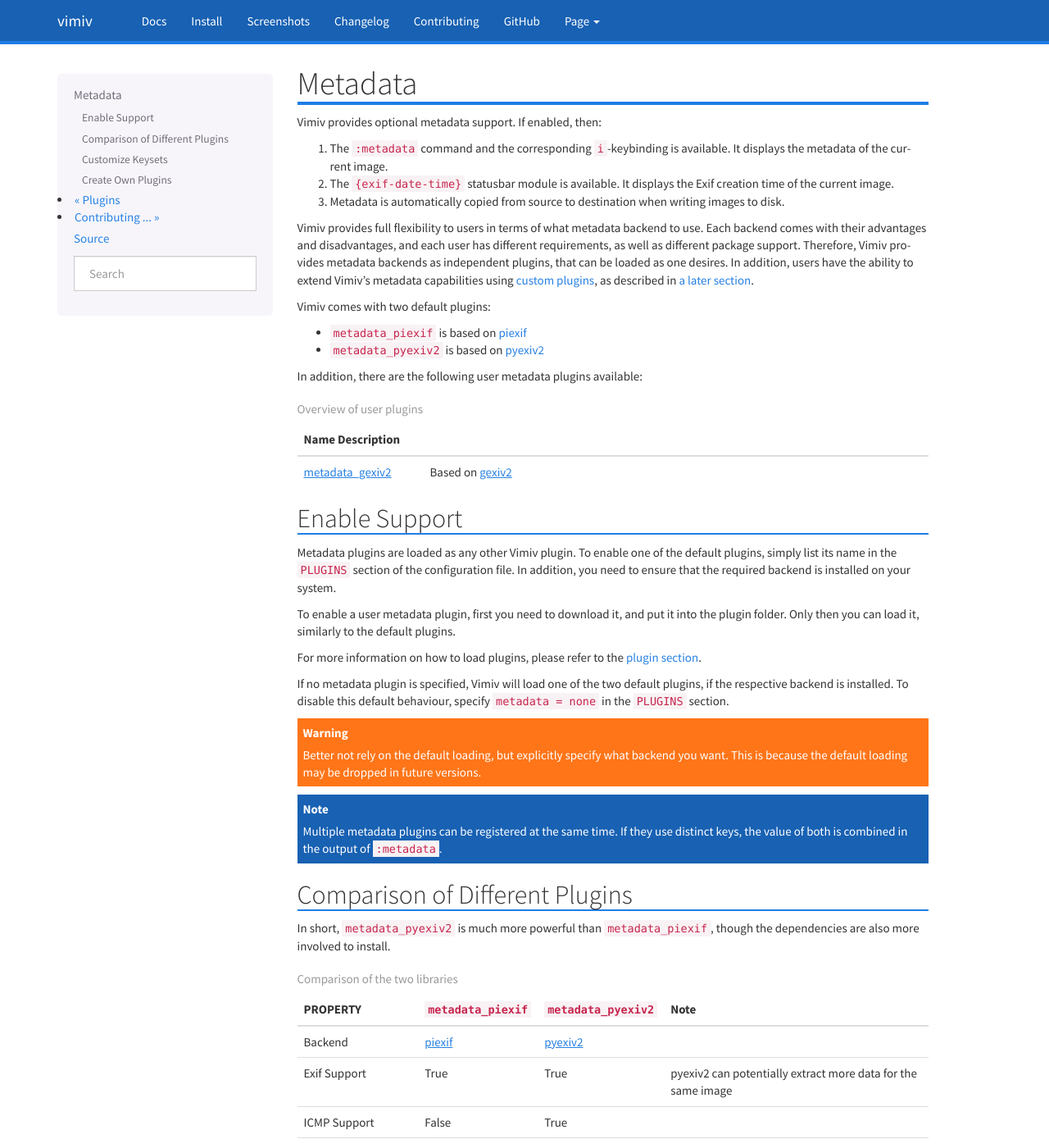
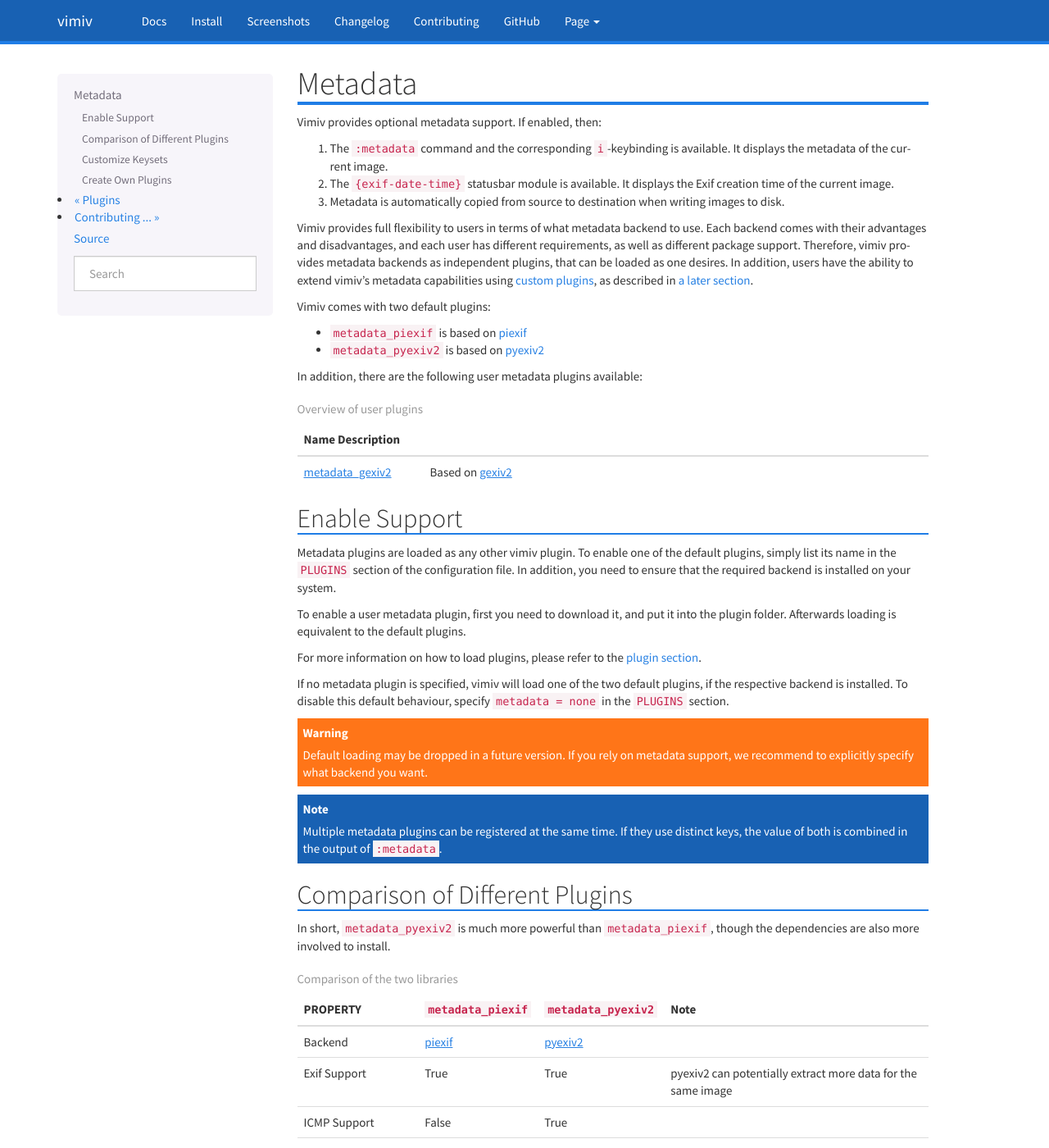
Before and after one commit to karlch/vimiv-qt, a Sphinx documentation site: the page built from docs/documentation/metadata.rst, in a window 1280 px wide and 1400 px high. Shown: the whole window at 82% size. Built offline with Sphinx 7.4.7, drawn with Linux system fonts in a browser that asks for light colours; some of the changed text lies outside the part shown.

Commit message:
Docs: minor wording changes

```diff
--- a/docs/changelog.rst
+++ b/docs/changelog.rst
@@ -105,10 +105,10 @@
   supported by our testing framework, and 5.11 is out since July 2018. Code will likely
   still work with these versions, but as it is no longer tested, there is no guarantee.
 * The ``shuffle`` setting was moved into the ``sort`` group.
-* Complete refactoring of the metadata handling. The handler functionality is moved out
-  to plugin space, allowing for full flexibility in choosing a suitable backend. By
+* Complete refactoring of metadata support. The handler functionality is moved out
+  to the plugin space, allowing for full flexibility in choosing a suitable backend. By
   default, ``metadata_pyexiv2`` or ``metadata_piexif`` is loaded, if the respective
-  backend is installed. The default behaviour can be overwrite by explicitly loading a
+  backend is installed. The default behaviour can be overridden by explicitly loading a
   metadata plugin.
 
 Fixed:
--- a/docs/documentation/install.rst
+++ b/docs/documentation/install.rst
@@ -129,8 +129,9 @@
     - QtSvg (optional for svg support)
 * `PyQt5 <http://www.riverbankcomputing.com/software/pyqt/intro>`_  5.11.3 or newer
 * `setuptools <https://pypi.python.org/pypi/setuptools/>`_ (for installation)
-* `pyexiv2 <https://python3-exiv2.readthedocs.io>`_ (optional for exif support)
-* `piexif <https://pypi.org/project/piexif/>`_ (optional alternative for exif support)
+* `pyexiv2 <https://python3-exiv2.readthedocs.io>`_ (optional for metadata support)
+* `piexif <https://pypi.org/project/piexif/>`_ (optional alternative for metadata
+  support)
 
 Package Names For Distributions
 ^^^^^^^^^^^^^^^^^^^^^^^^^^^^^^^
--- a/docs/documentation/metadata.rst
+++ b/docs/documentation/metadata.rst
@@ -12,9 +12,9 @@
 
 Vimiv provides full flexibility to users in terms of what metadata backend to use.
 Each backend comes with their advantages and disadvantages, and each user has different
-requirements, as well as different package support. Therefore, Vimiv provides metadata
+requirements, as well as different package support. Therefore, vimiv provides metadata
 backends as independent plugins, that can be loaded as one desires. In addition, users
-have the ability to extend Vimiv's metadata capabilities using
+have the ability to extend vimiv's metadata capabilities using
 :ref:`custom plugins<Plugins>`, as described in
 :ref:`a later section<create_own_plugins>`.
 
@@ -40,24 +40,24 @@
 Enable Support
 --------------
 
-Metadata plugins are loaded as any other Vimiv plugin. To enable one of the default
+Metadata plugins are loaded as any other vimiv plugin. To enable one of the default
 plugins, simply list its name in the ``PLUGINS`` section of the configuration file. In
 addition, you need to ensure that the required backend is installed on your system.
 
 To enable a user metadata plugin, first you need to download it, and put it into the
-plugin folder. Only then you can load it, similarly to the default plugins.
+plugin folder. Afterwards loading is equivalent to the default plugins.
 
 For more information on how to load plugins, please refer to the
 :ref:`plugin section<Plugins>`.
 
-If no metadata plugin is specified, Vimiv will load one of the two default plugins, if
+If no metadata plugin is specified, vimiv will load one of the two default plugins, if
 the respective backend is installed. To disable this default behaviour, specify
 ``metadata = none`` in the ``PLUGINS`` section.
 
 .. warning::
 
-   Better not rely on the default loading, but explicitly specify what backend you want.
-   This is because the default loading may be dropped in future versions.
+   Default loading may be dropped in a future version. If you rely on metadata support,
+   we recommend to explicitly specify what backend you want.
 
 .. note::
    Multiple metadata plugins can be registered at the same time. If they use distinct
```
Also changed, not shown: other parts of docs/documentation/metadata.rst (+2 -2 lines).
